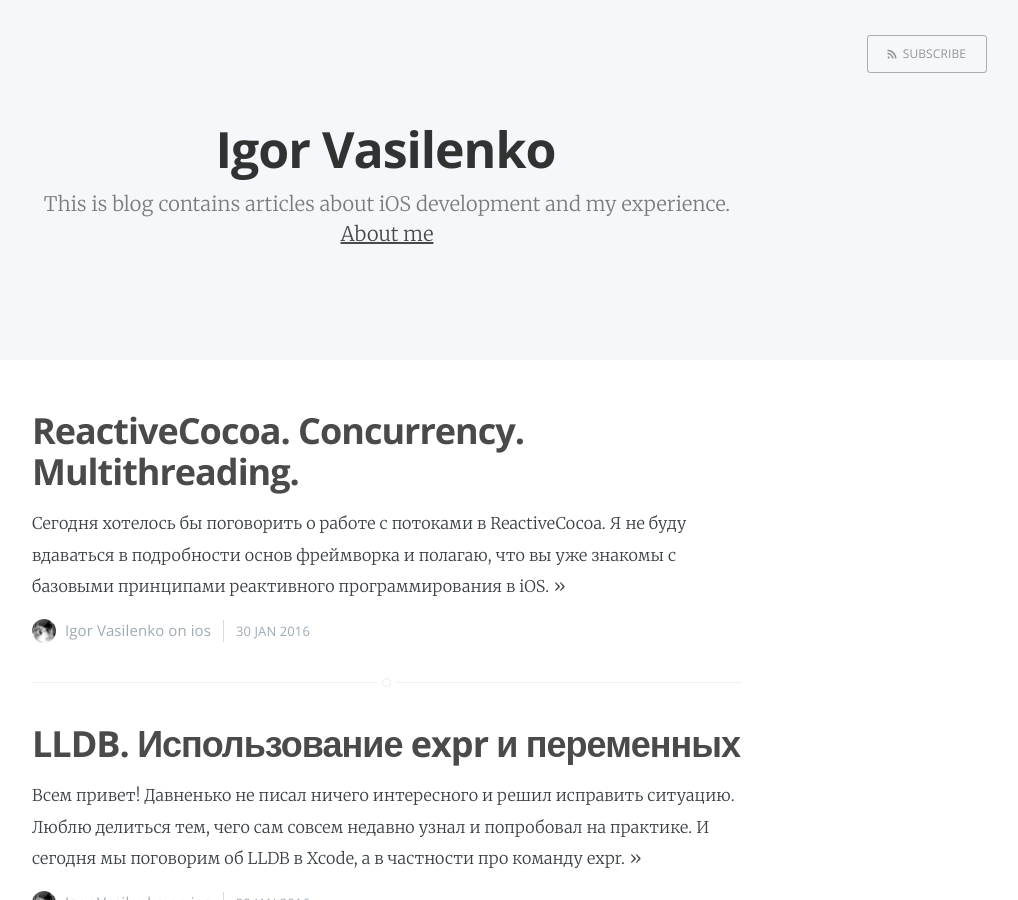
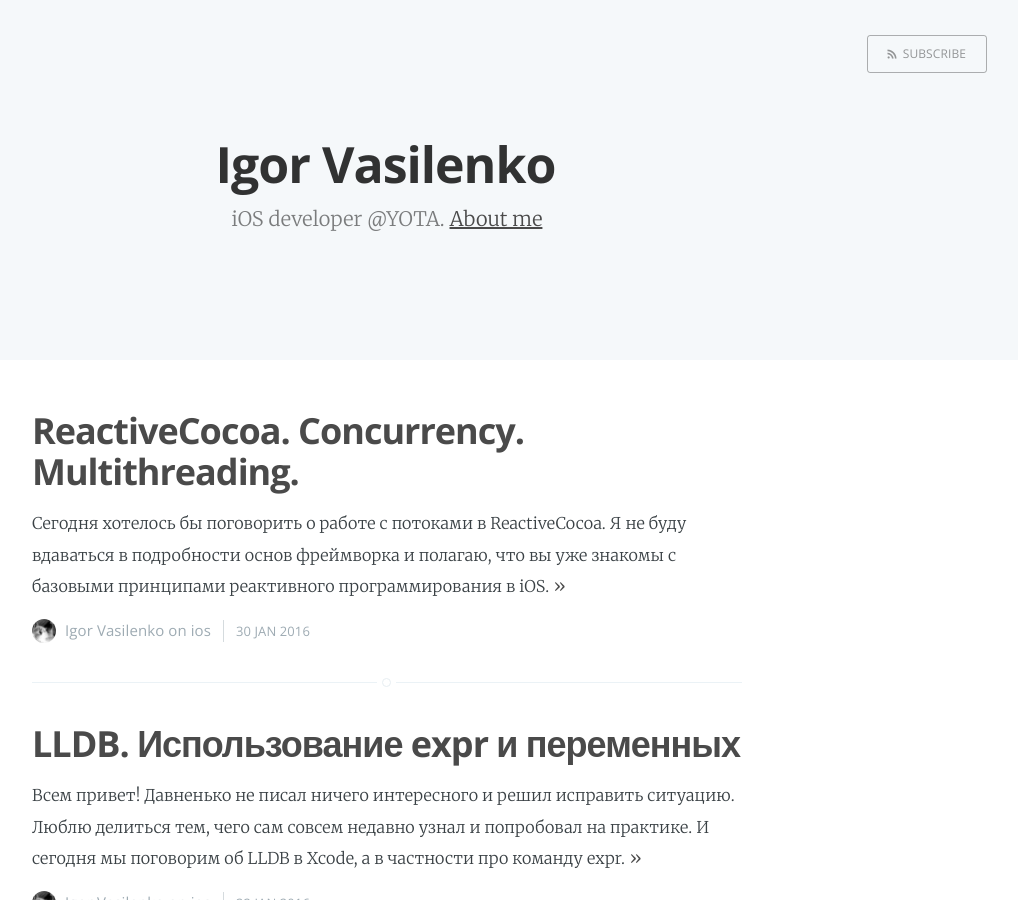
Before and after one commit to spbvasilenko/NSVasilenko, a Jekyll site: the page built from index.html, in a window 1280 px wide and 900 px high. Shown: the whole window, without its empty margins (253-1271 px from the left). Built offline with Jekyll 4.4.1, drawn with Linux system fonts in a browser that asks for light colours; the list of posts is cut into pages by our own code.

Commit message:
Update blog description

```diff
--- a/_config.yml
+++ b/_config.yml
@@ -1,6 +1,6 @@
 name: Igor Vasilenko
-description: This is blog contains articles about iOS development and my experience
-meta_description: "This is blog contains articles about iOS development and my experience"
+description: iOS developer @YOTA
+meta_description: "Igor Vasilenko. iOS developer @YOTA"
 
 markdown: kramdown
 highlighter: pygments
```
